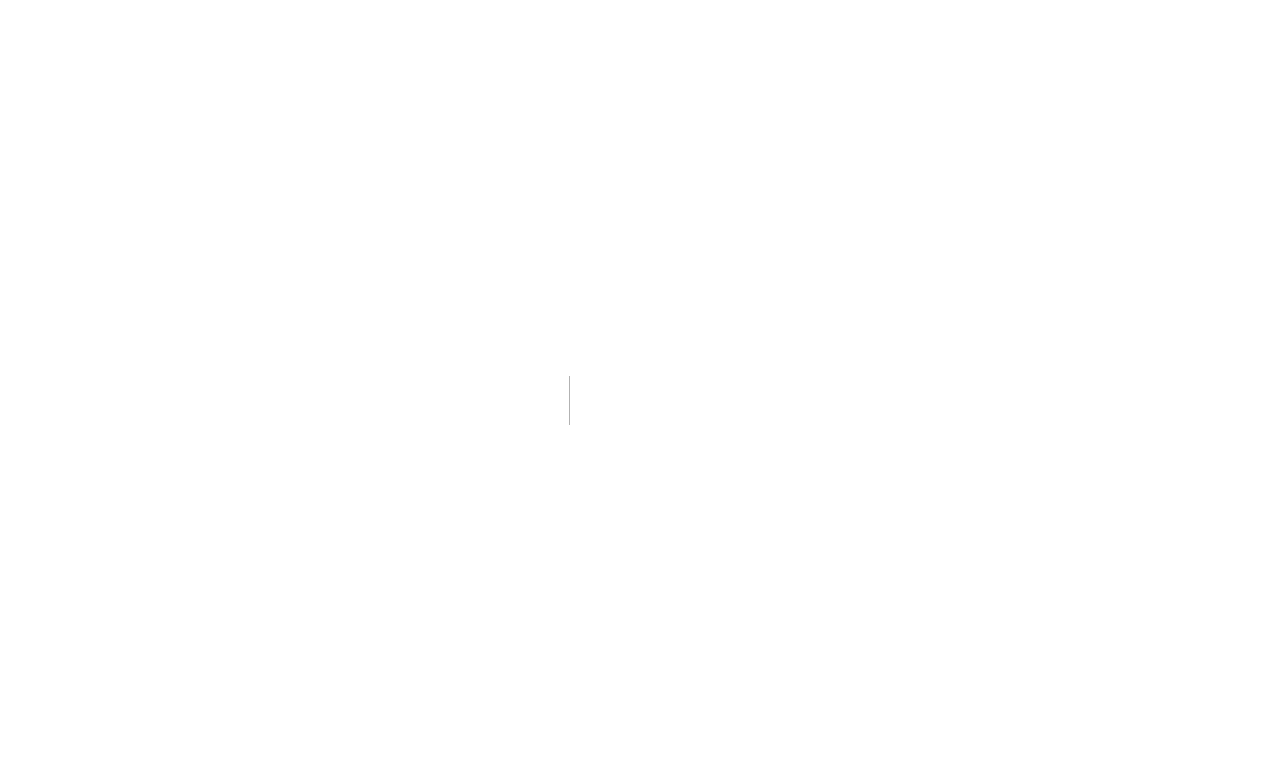
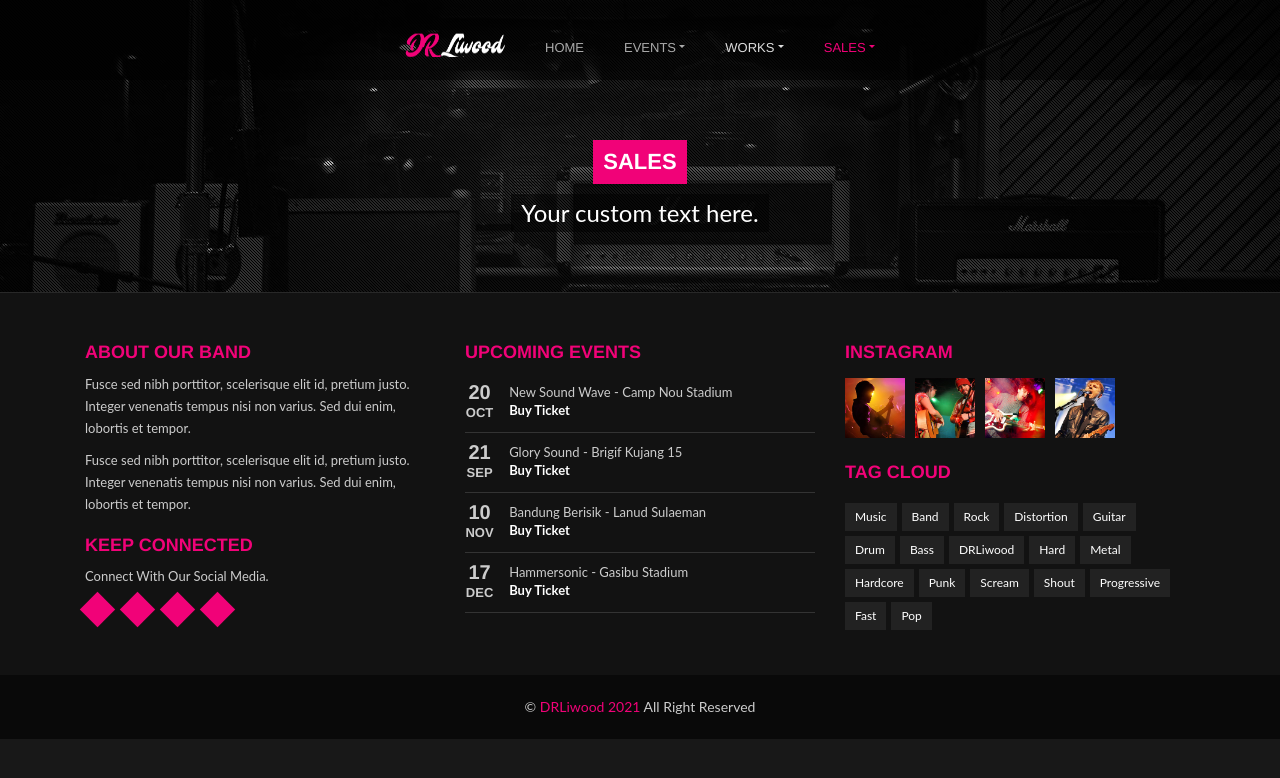
Before and after one commit to Poliarddjimmy/drliwood, a Next.js app: page /sales in a window 1280 px wide. Before the commit this address had no page. Shown: the top 778 px of the page. Built offline with nearby package versions, Linux system fonts and the light colour scheme; what react-toast-notifications, react-use-audio-player would draw is missing.

Commit message:
build sales pages

```diff
--- /dev/null
+++ b/pages/sales.js
@@ -0,0 +1,25 @@
+import Layout from "../components/layouts/layout";
+import Image from "next/image";
+
+const Sales = () => {
+  return <Layout>
+    <section className="banner-title album-banner" style={{ backgroundP: "50% 0px" }}>
+      <div className="overlay"></div>
+      <div className="container content">
+        <div className="col-md-12 col-sm-12 col-xs-12">
+          <div className="main-title">
+            <h1>
+              Sales
+            </h1>
+            <div className="text-wrap">
+              <div className="text">Your custom text here.</div>
+            </div>
+          </div>
+        </div>
+      </div>
+    </section>
+
+  </Layout>
+}
+
+export default Sales;
```
